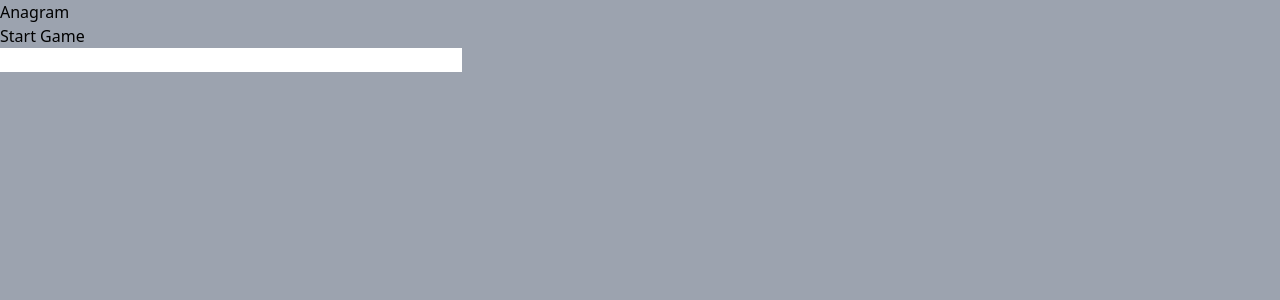
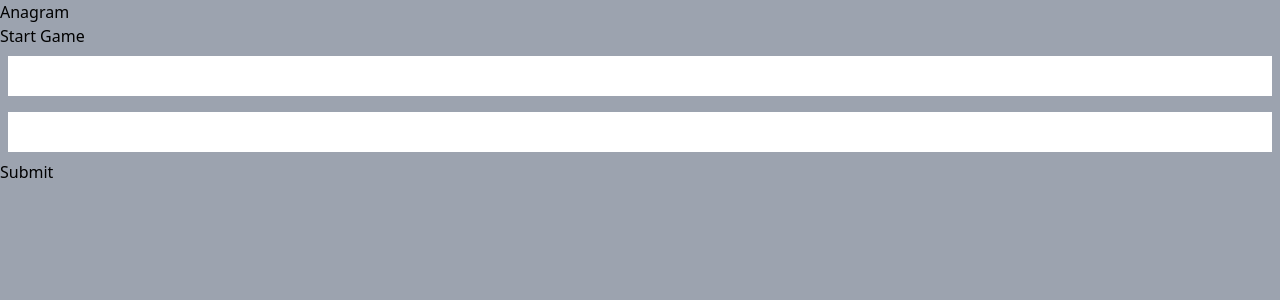
Before and after one commit to carterjamesmike/word-game, a React (Vite) app: page / in a window 1280 px wide. Shown: the top 300 px of the page. Built offline with nearby package versions, Linux system fonts and the light colour scheme.

Commit message:
compare functionaly finished

```diff
--- a/package.json
+++ b/package.json
@@ -18,6 +18,7 @@
     "@vitejs/plugin-react": "^3.1.0",
     "autoprefixer": "^10.4.13",
     "postcss": "^8.4.21",
+    "react-hook-form": "^7.43.3",
     "tailwindcss": "^3.2.7",
     "vite": "^4.1.0"
   }
--- a/src/components/Game.jsx
+++ b/src/components/Game.jsx
@@ -1,5 +1,6 @@
 import React, { useState } from 'react'
 import { normalMode } from '../data/normal.js'
+import { useForm } from 'react-hook-form'
 
 const normal = normalMode;
 
@@ -8,6 +9,10 @@ const [wordOne, setWordOne] = useState('')
 const [wordTwo, setWordTwo] = useState('')
 const [shuffledWord, setShuffledWord] = useState('')
 const shuffledWordArray = shuffledWord.split('')
+const [userInputOne, setUserInputOne] = useState('')
+const [userInputTwo, setUserInputTwo] = useState('')
+const [finalAnswer, setFinalAnswer] = useState('')
+const { register, handleSubmit } = useForm()
 
 //Function to randomoly select two words from the normal mode array
 const randomWords = () => {
@@ -21,13 +26,39 @@ const randomWords = () => {
 
 //Function that takes the two words and randomoly shuffles the letters into one word without spaces and all caps
 const shuffle = (randomWordOne, randomWordTwo) => {
+    const combinedWords = randomWordOne.name + randomWordTwo.name
+    const joinedAnswer = combinedWords.toUpperCase().replace(/\s/g, '')
+    setFinalAnswer(joinedAnswer)
     const wordOneLetters = randomWordOne.name.split('')
     const wordTwoLetters = randomWordTwo.name.split('')
-    const combinedLetters = wordOneLetters.concat(wordTwoLetters)
-    const shuffledLetters = combinedLetters.sort(() => Math.random() - 0.5)
+    const combinedLettersArr = wordOneLetters.concat(wordTwoLetters)
+    const shuffledLetters = combinedLettersArr.sort(() => Math.random() - 0.5)
     const shuffledWord = shuffledLetters.join('').toUpperCase().replace(/\s/g, '')
     setShuffledWord(shuffledWord)
 };
+
+//Function that will compare the user input to the two words
+const compareWords = () => {
+    console.log(`User Input One: ${userInputOne}`)
+    console.log(`User Input Two: ${userInputTwo}`)
+    console.log(`Word One: ${wordOne.name}`)
+    console.log(`Word Two: ${wordTwo.name}`)
+    const combinedOne = userInputOne + userInputTwo
+    const guessOne = combinedOne.toUpperCase().replace(/\s/g, '')
+    const cpmbinedTwo = userInputTwo + userInputOne
+    const guessTwo = cpmbinedTwo.toUpperCase().replace(/\s/g, '')
+
+    console.log(`Guess One: ${guessOne}`)
+    console.log(`Guess Two: ${guessTwo}`)
+    console.log(`Final Answer: ${finalAnswer}`)
+
+    if (guessOne === finalAnswer || guessTwo === finalAnswer) {
+        alert('You Win!')
+    } else {
+        alert('Try Again')
+    }
+}
+
 
 
 
@@ -40,7 +71,7 @@ const shuffle = (randomWordOne, randomWordTwo) => {
             <h1>{wordTwo.name}</h1>
             <h1>{shuffledWord}</h1>
         </div>
-        <div className='flex flex-row'>
+        <div className='flex flex-row flex-wrap justify-center '>
             {/* Map through the shuffledWordArray to create a container for each item */}
             {shuffledWordArray.map((letter, index) => {
                 return (
@@ -52,10 +83,23 @@ const shuffle = (randomWordOne, randomWordTwo) => {
 
         </div>
         {/* Two input fields that will compare user inputs to wordOne and wordTwo */}
-        <div>
-            <input type='text' />
-            <input type='text' />
-            </div>
+        <form onSubmit={handleSubmit(compareWords)}>
+        <div className='flex flex-col'>
+            <input
+            // {...register('userInputOne', { required: true })}
+            onChange={(e) => setUserInputOne(e.target.value)}
+            className='p-2 m-2'
+             type='text' />
+            <input
+            // {...register('userInputTwo', { required: true })}
+            onChange={(e) => setUserInputTwo(e.target.value)}
+            className='p-2 m-2'
+             type='text' />
+        </div>
+        <button type='submit'>Submit</button>
+        </form>
+
+
     </div>
   )
 }
```
Also changed, not shown: 1 other file (tests, documents, lock files or other folders).
